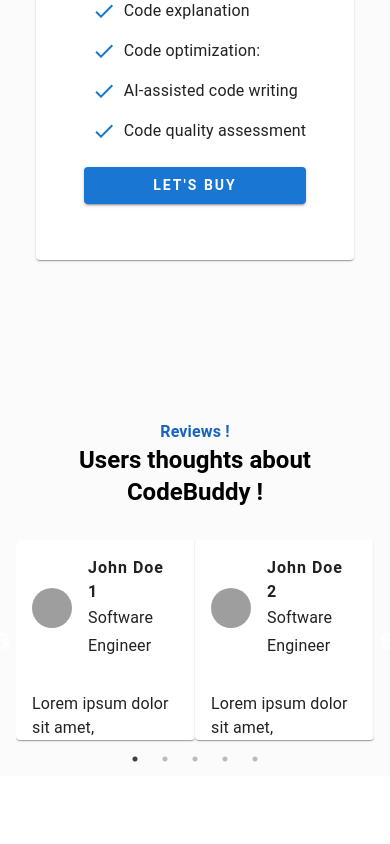
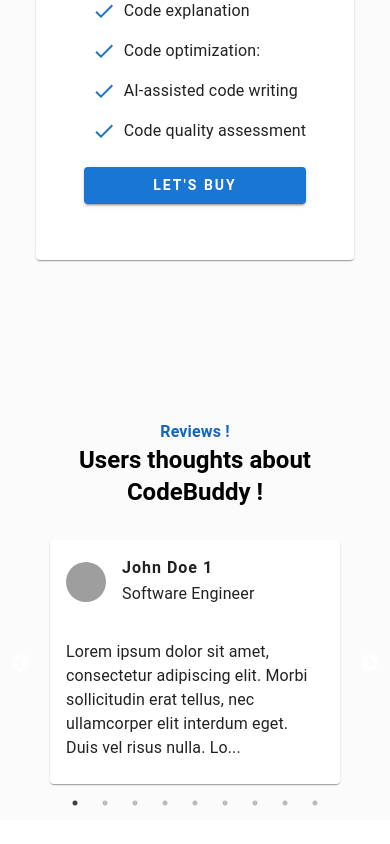
Before and after one commit to ArslanJajja1/my-code-buddy, a React (Vite) app in the folder client/: page / in a window 390 px wide. Shown: the part 6524-7368 px from the top of the page. Built offline with nearby package versions, Linux system fonts and the light colour scheme; grey boxes are pictures that could not be loaded; a web font is replaced by a local one.

Commit message:
review section responsiveness

```diff
--- a/client/src/components/Cards/ReviewCard.tsx
+++ b/client/src/components/Cards/ReviewCard.tsx
@@ -3,11 +3,6 @@
 import {Stack,CardContent,Typography,Avatar,CardHeader,Card} from '@mui/material'
 
 const useStyles = makeStyles((theme) => ({
-  root: {
-    maxWidth: 400,
-    height:200,
-    margin: "auto",
-  },
   avatar: {
     backgroundColor: 'secondary.main',
     height:50,
@@ -25,7 +20,7 @@
   const classes = useStyles();
 
   return (
-    <Card className={classes.root}>
+    <Card sx={{maxWidth:{md:400,xs:290,margin:'auto'}}}>
       <CardHeader
         avatar={
           <Avatar aria-label="reviewer" src={avatar} className={classes.avatar}>
--- a/client/src/components/Reviews/Review.tsx
+++ b/client/src/components/Reviews/Review.tsx
@@ -11,11 +11,37 @@
   speed: 500,
   slidesToShow: 2,
   slidesToScroll: 2,
+  responsive: [
+    {
+      breakpoint: 1024,
+      settings: {
+        slidesToShow: 2,
+        slidesToScroll: 2,
+        infinite: true,
+        dots: true
+      }
+    },
+    {
+      breakpoint: 900,
+      settings: {
+        slidesToShow: 1,
+        slidesToScroll: 1,
+        initialSlide: 1
+      }
+    },
+    {
+      breakpoint: 480,
+      settings: {
+        slidesToShow: 1,
+        slidesToScroll: 1
+      }
+    }
+  ]
 };
 
 const Review = () => {
   return (
-    <Container sx={{ my: 8 }}>
+    <Container maxWidth='xl' sx={{ my: 8,width:'90%' }}>
       <Headings heading1="Reviews" heading2="Users thoughts about CodeBuddy" />
       <Box sx={{ py: 4 }}>
         <Slider {...settings}>
```
